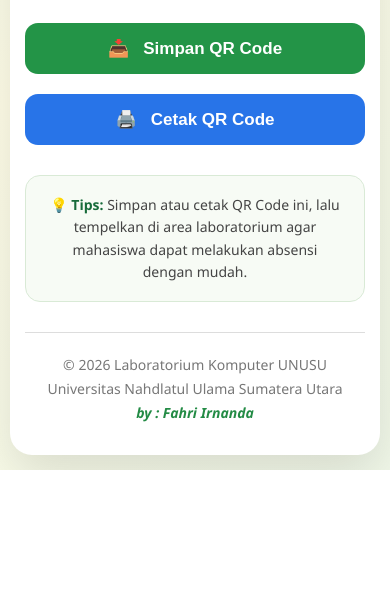
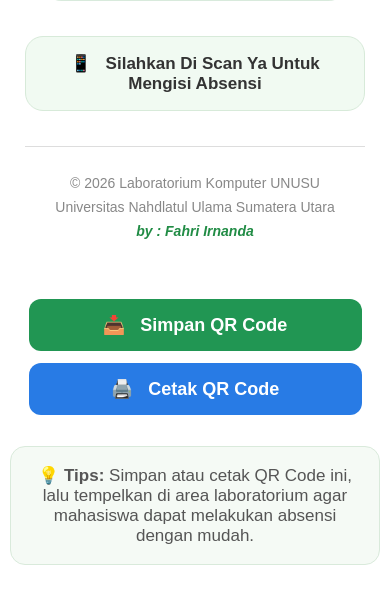
Before and after one commit to fahriirnanda11-eng/absensi-laboratorium, a Django app: page /qrcode/ in a window 390 px wide. Shown: the part 647-1242 px from the top of the page. Before the commit the page ends 1117 px from the top, so only its background shows below. Run offline with Django 5.2, Linux system fonts and the light colour scheme.

Commit message:
Perbaiki tampilan simpan dan cetak QR

```diff
--- a/core/templates/core/qrcode.html
+++ b/core/templates/core/qrcode.html
@@ -4,9 +4,12 @@
 
 <head>
     <meta charset="UTF-8">
-    <meta name="viewport" content="width=device-width, initial-scale=1.0">
+    <meta name="viewport" content="width=device-width, initial-scale=1">
 
     <title>QR Code Absensi</title>
+
+    <!-- Untuk menyimpan halaman sebagai gambar -->
+    <script src="https://cdn.jsdelivr.net/npm/html2canvas@1.4.1/dist/html2canvas.min.js"></script>
 
     <style>
 
@@ -16,289 +19,190 @@
 
         body {
             margin: 0;
-            padding: 30px 15px;
-
-            min-height: 100vh;
-
-            font-family: "Segoe UI", Arial, sans-serif;
-
-            background: linear-gradient(
-                135deg,
-                #e8f5e9,
-                #fffde7,
-                #f1f8e9
-            );
+            padding: 30px;
+            background: #ffffff;
+            font-family: Arial, sans-serif;
+            color: #333;
         }
 
-        .container {
+        /* BAGIAN YANG AKAN DISIMPAN / DICETAK */
+        #qr-area {
             width: 100%;
-            max-width: 850px;
+            max-width: 900px;
             margin: auto;
+            background: white;
+            padding: 35px 30px 40px;
+            text-align: center;
         }
 
-        /* =========================
-           POSTER
-        ========================= */
-
-        .poster {
-            background: white;
-
-            border-radius: 30px;
-
-            padding: 45px 50px;
-
-            text-align: center;
-
-            box-shadow:
-                0 20px 50px rgba(0,0,0,.12);
+        .logo {
+            width: 105px;
+            height: 105px;
+            object-fit: contain;
+            margin-bottom: 20px;
         }
-
-        /* =========================
-           LOGO
-        ========================= */
-
-        .logo {
-            width: 100px;
-            height: auto;
-
-            margin-bottom: 15px;
-        }
-
-        /* =========================
-           JUDUL
-        ========================= */
 
         .judul {
             margin: 0;
-
-            color: #176b3a;
-
-            font-size: 42px;
-
+            color: #16743a;
+            font-size: 48px;
             font-weight: 800;
         }
 
         .subjudul {
-            margin-top: 10px;
-
-            color: #666;
-
-            font-size: 20px;
+            margin-top: 12px;
+            margin-bottom: 8px;
+            color: #777;
+            font-size: 25px;
         }
 
         .kampus {
             margin-top: 5px;
-
-            color: #238b45;
-
-            font-size: 20px;
-
-            font-weight: 700;
+            color: #218c45;
+            font-size: 27px;
+            font-weight: bold;
         }
 
-        /* =========================
-           GARIS
-        ========================= */
-
         .garis {
-            display: flex;
-
-            align-items: center;
-
-            gap: 12px;
-
-            margin: 25px auto;
-
-            max-width: 600px;
+            width: 75%;
+            height: 3px;
+            background: #d5eadb;
+            margin: 30px auto;
+            position: relative;
         }
 
-        .garis::before,
         .garis::after {
             content: "";
-
-            height: 2px;
-
-            background: #d8e6da;
-
-            flex: 1;
+            position: absolute;
+            width: 13px;
+            height: 13px;
+            border-radius: 50%;
+            background: #218c45;
+            left: 50%;
+            top: 50%;
+            transform: translate(-50%, -50%);
         }
 
-        .titik {
-            width: 10px;
-            height: 10px;
-
-            background: #238b45;
-
-            border-radius: 50%;
+        .qr-box {
+            width: 450px;
+            height: 450px;
+            max-width: 90%;
+            margin: auto;
+            border: 2px solid #d8eadc;
+            border-radius: 25px;
+            display: flex;
+            align-items: center;
+            justify-content: center;
+            background: white;
         }
 
-        /* =========================
-           QR
-        ========================= */
-
-        .qr-box {
-            display: inline-block;
-
-            padding: 18px;
-
-            background: white;
-
-            border: 2px solid #dcebdc;
-
-            border-radius: 20px;
-
-            box-shadow:
-                0 8px 25px rgba(0,0,0,.08);
+        .qr-box img {
+            width: 390px;
+            height: 390px;
+            max-width: 85%;
+            max-height: 85%;
         }
 
-        .qr {
-            width: 320px;
-
-            max-width: 70vw;
-
-            display: block;
-        }
-
-        /* =========================
-           PETUNJUK
-        ========================= */
-
-        .petunjuk {
-            background: #f1faf1;
-
-            border: 1px solid #d8ecd8;
-
-            border-radius: 15px;
-
-            padding: 17px;
-
-            margin: 25px auto;
-
-            max-width: 650px;
-
-            font-size: 18px;
-
-            font-weight: 600;
-
+        .pesan {
+            max-width: 820px;
+            margin: 35px auto 30px;
+            padding: 20px;
+            border-radius: 18px;
+            background: #f1faf2;
+            border: 1px solid #d7ead9;
+            font-size: 23px;
+            font-weight: bold;
             color: #333;
         }
 
-        /* =========================
-           BUTTON
-        ========================= */
-
-        .buttons {
-            display: flex;
-
-            justify-content: center;
-
-            gap: 20px;
-
-            margin: 25px 0 30px;
+        .footer {
+            border-top: 1px solid #ddd;
+            margin-top: 35px;
+            padding-top: 25px;
+            color: #888;
+            font-size: 18px;
+            line-height: 1.7;
         }
 
-        .btn {
-            border: none;
-
-            border-radius: 13px;
-
-            padding: 15px 30px;
-
-            font-size: 17px;
-
-            font-weight: 700;
-
-            cursor: pointer;
-
-            color: white;
-
-            min-width: 220px;
-
-            transition: .2s;
+        .footer b {
+            color: #555;
         }
 
-        .btn:hover {
-            transform: translateY(-2px);
+        .footer i {
+            color: #218c45;
+            font-weight: bold;
+        }
+
+        /* TOMBOL */
+        .controls {
+            text-align: center;
+            margin: 25px auto;
+        }
+
+        button {
+            border: none;
+            border-radius: 12px;
+            padding: 15px 35px;
+            margin: 8px;
+            font-size: 18px;
+            font-weight: bold;
+            color: white;
+            cursor: pointer;
         }
 
         .btn-simpan {
-            background: #239447;
+            background: #219653;
         }
 
         .btn-cetak {
-            background: #2874e8;
+            background: #287be5;
         }
 
-        /* =========================
-           TIPS
-        ========================= */
-
         .tips {
-            max-width: 650px;
-
-            margin: auto;
-
-            padding: 18px 20px;
-
-            background: #f7fbf5;
-
-            border: 1px solid #d9ead6;
-
+            max-width: 820px;
+            margin: 20px auto;
+            padding: 18px;
             border-radius: 15px;
-
-            color: #444;
-
-            font-size: 15px;
-
-            line-height: 1.6;
+            background: #f5faf5;
+            border: 1px solid #d9eadb;
+            text-align: center;
+            color: #555;
+            font-size: 17px;
         }
 
-        .tips strong {
-            color: #176b3a;
+        /* TAMPILAN SAAT CETAK */
+        @media print {
+
+            body {
+                padding: 0;
             }
 
-        /* =========================
-           FOOTER
-        ========================= */
-
-        .footer {
-            margin-top: 30px;
-
-            padding-top: 20px;
-
-            border-top: 1px solid #ddd;
-
-            color: #777;
-
-            font-size: 14px;
-
-            line-height: 1.7;
+            .controls,
+            .tips {
+                display: none !important;
             }
 
-        .footer i {
-            color: #238b45;
-
-            font-weight: 600;
+            #qr-area {
+                max-width: 100%;
+                padding-top: 20px;
             }
 
-        /* =========================
-           HP
-        ========================= */
+        }
 
+        /* HP */
         @media (max-width: 600px) {
 
             body {
-                padding: 15px 10px;
+                padding: 10px;
             }
 
-            .poster {
-                padding: 30px 15px;
-
-                border-radius: 22px;
+            #qr-area {
+                padding: 25px 15px;
             }
 
             .logo {
                 width: 80px;
+                height: 80px;
             }
 
             .judul {
@@ -310,99 +214,47 @@
             }
 
             .kampus {
-                font-size: 16px;
+                font-size: 18px;
             }
 
             .qr-box {
-                padding: 12px;
-
-                border-radius: 15px;
+                width: 330px;
+                height: 330px;
+                border-radius: 20px;
             }
 
-            .qr {
-                width: 260px;
-
-                max-width: 75vw;
+            .qr-box img {
+                width: 280px;
+                height: 280px;
             }
 
-            .petunjuk {
-                font-size: 15px;
+            .pesan {
+                font-size: 17px;
+                padding: 16px;
             }
 
-            .buttons {
-                flex-direction: column;
+            .footer {
+                font-size: 14px;
             }
 
-            .btn {
-                width: 100%;
-            }
-
-            .tips {
-                font-size: 14px;
-            }
-        }
-
-        /* =========================
-           CETAK
-        ========================= */
-
-        @media print {
-
-            body {
-                background: white;
-
-                padding: 0;
-
-                margin: 0;
-            }
-
-            .container {
-                max-width: none;
-            }
-
-            .poster {
-                box-shadow: none;
-
-                border-radius: 0;
-
-                padding: 25px;
-            }
-
-            /* HILANG SAAT CETAK */
-
-            .buttons,
-            .tips {
-                display: none !important;
-            }
-
-            .qr-box {
-                box-shadow: none;
-            }
-
-            .petunjuk {
-                background: white;
-
-                border: 1px solid #ddd;
+            button {
+                width: 90%;
+                margin: 6px auto;
             }
 
         }
 
     </style>
+
 </head>
-
 
 <body>
 
-<div class="container">
+<!-- ================================================= -->
+<!-- BAGIAN INI SAJA YANG AKAN DISIMPAN SEBAGAI GAMBAR -->
+<!-- ================================================= -->
 
-    <!--
-        BAGIAN INI ADALAH POSTER
-        YANG AKAN DISIMPAN
-    -->
-
-    <div class="poster" id="poster">
-
-        <!-- LOGO -->
+<div id="qr-area">
 
     <img
         src="{% static 'img/logo.png' %}"
@@ -410,205 +262,111 @@
         alt="Logo UNUSU"
     >
 
-
-        <!-- JUDUL -->
-
     <h1 class="judul">
         QR Code Absensi
     </h1>
-
 
     <div class="subjudul">
         Sistem Absensi Laboratorium Komputer
     </div>
 
-
     <div class="kampus">
         UNIVERSITAS NAHDLATUL ULAMA SUMATERA UTARA
     </div>
 
-
-        <!-- GARIS -->
-
-        <div class="garis">
-            <div class="titik"></div>
-        </div>
-
-
-        <!-- QR CODE -->
+    <div class="garis"></div>
 
     <div class="qr-box">
 
         <img
-                id="qrCode"
             src="{% url 'qr_image' %}"
-                class="qr"
             alt="QR Code Absensi"
         >
 
     </div>
 
+    <div class="pesan">
+        📱 &nbsp; Silahkan Di Scan Ya Untuk Mengisi Absensi
+    </div>
 
-        <!-- TULISAN -->
+    <div class="footer">
 
-        <div class="petunjuk">
+        © 2026 Laboratorium Komputer UNUSU
+        <br>
 
-            📱 &nbsp;
+        Universitas Nahdlatul Ulama Sumatera Utara
 
-            Silahkan Di Scan Ya Untuk Mengisi Absensi
+        <br>
+
+        <i>by : Fahri Irnanda</i>
+
+    </div>
 
 </div>
 
 
-        <!-- TOMBOL -->
+<!-- ================================================= -->
+<!-- BAGIAN INI TIDAK AKAN IKUT TERSIMPAN -->
+<!-- ================================================= -->
 
-        <div class="buttons">
+<div class="controls">
 
     <button
-                class="btn btn-simpan"
-                onclick="simpanPoster()"
-            >
+        class="btn-simpan"
+        onclick="simpanQR()">
         📥 &nbsp; Simpan QR Code
     </button>
 
-
     <button
-                class="btn btn-cetak"
-                onclick="cetakPoster()"
-            >
+        class="btn-cetak"
+        onclick="cetakQR()">
         🖨️ &nbsp; Cetak QR Code
     </button>
 
 </div>
 
 
-        <!-- TIPS -->
-
 <div class="tips">
 
-            💡
-
-            <strong>Tips:</strong>
-
-            Simpan atau cetak QR Code ini,
-            lalu tempelkan di area laboratorium
-            agar mahasiswa dapat melakukan
-            absensi dengan mudah.
-
-        </div>
-
-
-        <!-- FOOTER -->
-
-        <div class="footer">
-
-            © 2026 Laboratorium Komputer UNUSU
-
-            <br>
-
-            Universitas Nahdlatul Ulama Sumatera Utara
-
-            <br>
-
-            <i>
-                by : Fahri Irnanda
-            </i>
-
-        </div>
-
-    </div>
+    💡 <b>Tips:</b>
+    Simpan atau cetak QR Code ini, lalu tempelkan di area laboratorium
+    agar mahasiswa dapat melakukan absensi dengan mudah.
 
 </div>
 
 
 <script>
 
-/*
-========================================
- CETAK POSTER
-========================================
-*/
+function simpanQR() {
 
-function cetakPoster() {
+    const area = document.getElementById("qr-area");
+
+    html2canvas(area, {
+        scale: 2,
+        backgroundColor: "#ffffff",
+        useCORS: true
+    }).then(function(canvas) {
+
+        const link = document.createElement("a");
+
+        link.download = "QR-Code-Absensi-UNUSU.png";
+
+        link.href = canvas.toDataURL("image/png");
+
+        link.click();
+
+    });
+
+}
+
+
+function cetakQR() {
 
     window.print();
 
 }
 
-
-/*
-========================================
- SIMPAN POSTER
-========================================
-
- Membuat gambar dari tampilan poster.
-
- Tombol dan Tips tidak ikut disimpan.
-*/
-
-async function simpanPoster() {
-
-    const poster = document.getElementById("poster");
-
-    /*
-        Cek apakah html2canvas sudah tersedia
-    */
-
-    if (typeof html2canvas === "undefined") {
-
-        alert(
-            "Fitur simpan sedang dimuat. Silahkan coba lagi."
-        );
-
-        return;
-
-    }
-
-
-    /*
-        Buat gambar poster
-    */
-
-    const canvas = await html2canvas(
-        poster,
-        {
-            scale: 2,
-
-            useCORS: true,
-
-            backgroundColor: "#ffffff"
-        }
-    );
-
-
-    /*
-        Download gambar
-    */
-
-    const link = document.createElement("a");
-
-    link.download =
-        "QR-Code-Absensi-UNUSU.png";
-
-    link.href =
-        canvas.toDataURL("image/png");
-
-    link.click();
-
-}
-
 </script>
 
-
-<!--
-    Library untuk menyimpan poster
--->
-
-<script
-    src="https://cdnjs.cloudflare.com/ajax/libs/html2canvas/1.4.1/html2canvas.min.js">
-</script>
-
-
 </body>
-
 </html>
```
Lines whose indentation alone changed are shown as unchanged.
